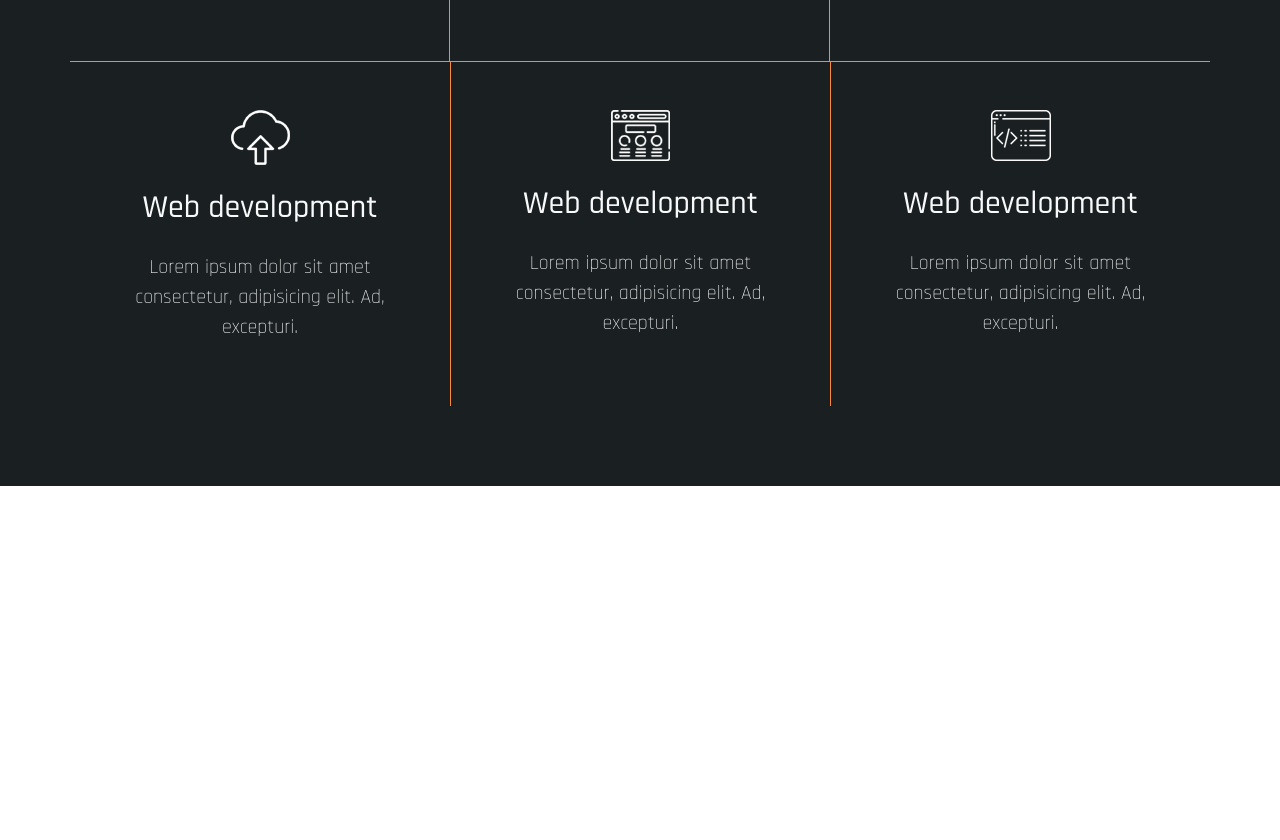
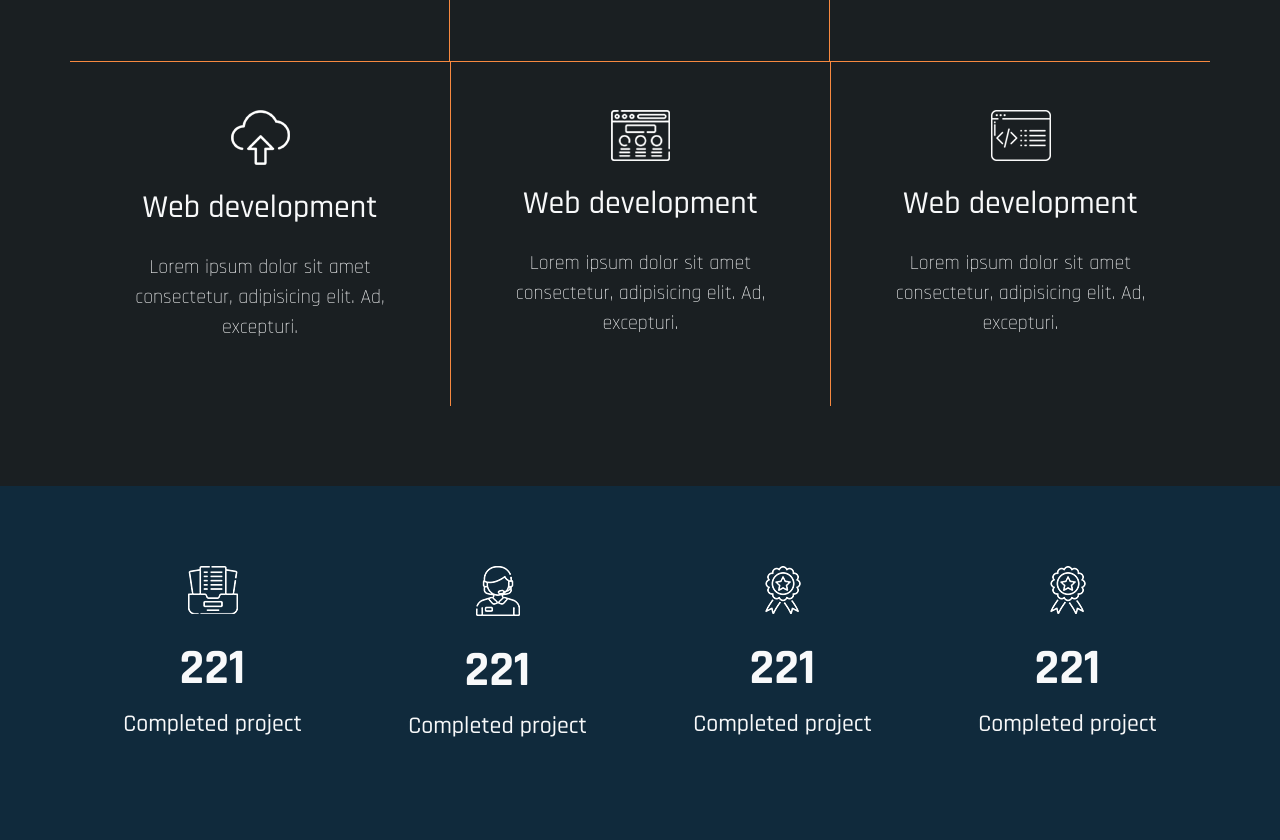
Before and after one commit to AbouYounes/prortfolio_Karim_Khattou, a plain HTML site: page index.html in a window 1280 px wide. Shown: the part 2365-3205 px from the top of the page. Before the commit the page ends 2851 px from the top, so only its background shows below. Drawn offline with nearby package versions, Linux system fonts and the light colour scheme; a web font is replaced by a local one.

Commit message:
counterSection added

```diff
--- a/css/style.css
+++ b/css/style.css
@@ -144,3 +144,21 @@
         border: none;
     }
 }
+
+.counter{
+    background-color: #102a3c;
+    padding: 80px 0px;
+}
+
+.counter-number{
+    font-size: 50px;
+    font-family: "Rajdhani", sans-serif;
+    font-weight: 700;
+    margin-top: 24px;
+}
+
+.counter-text{
+    font-size: 24px;
+    font-family: "Rajdhani", sans-serif;
+    font-weight: 500;
+}
--- a/index.html
+++ b/index.html
@@ -276,6 +276,50 @@
 
       </div>
 
+      <div class="counter">
+
+        <div class="container">
+
+          <div class="row">
+
+            <div class="col-lg-3 text-center">
+
+              <img src="images/review-1.png" alt="">
+              <h3 class="text-light counter-number">221</h3>
+              <p class="text-light counter-text">Completed project</p>
+
+            </div>
+
+            <div class="col-lg-3 text-center">
+
+              <img src="images/review-2.png" alt="">
+              <h3 class="text-light counter-number">221</h3>
+              <p class="text-light counter-text">Completed project</p>
+
+            </div>
+
+            <div class="col-lg-3 text-center">
+
+              <img src="images/review-3.png" alt="">
+              <h3 class="text-light counter-number">221</h3>
+              <p class="text-light counter-text">Completed project</p>
+
+            </div>
+
+            <div class="col-lg-3 text-center">
+
+              <img src="images/review-3.png" alt="">
+              <h3 class="text-light counter-number">221</h3>
+              <p class="text-light counter-text">Completed project</p>
+
+            </div>
+
+          </div>
+
+        </div>
+
+      </div>
+
 
     <!-- JavaScript -->
     <script src="https://cdn.jsdelivr.net/npm/bootstrap@5.3.7/dist/js/bootstrap.bundle.min.js" integrity="sha384-ndDqU0Gzau9qJ1lfW4pNLlhNTkCfHzAVBReH9diLvGRem5+R9g2FzA8ZGN954O5Q" crossorigin="anonymous"></script>
```
